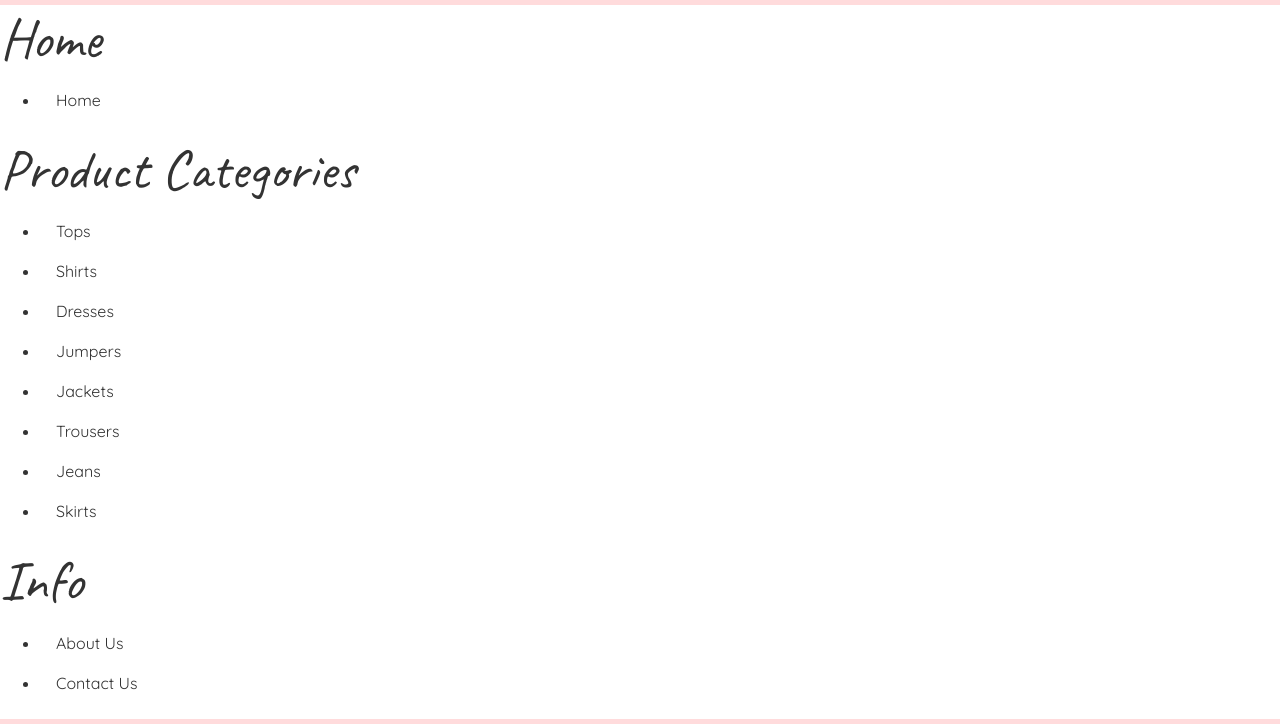
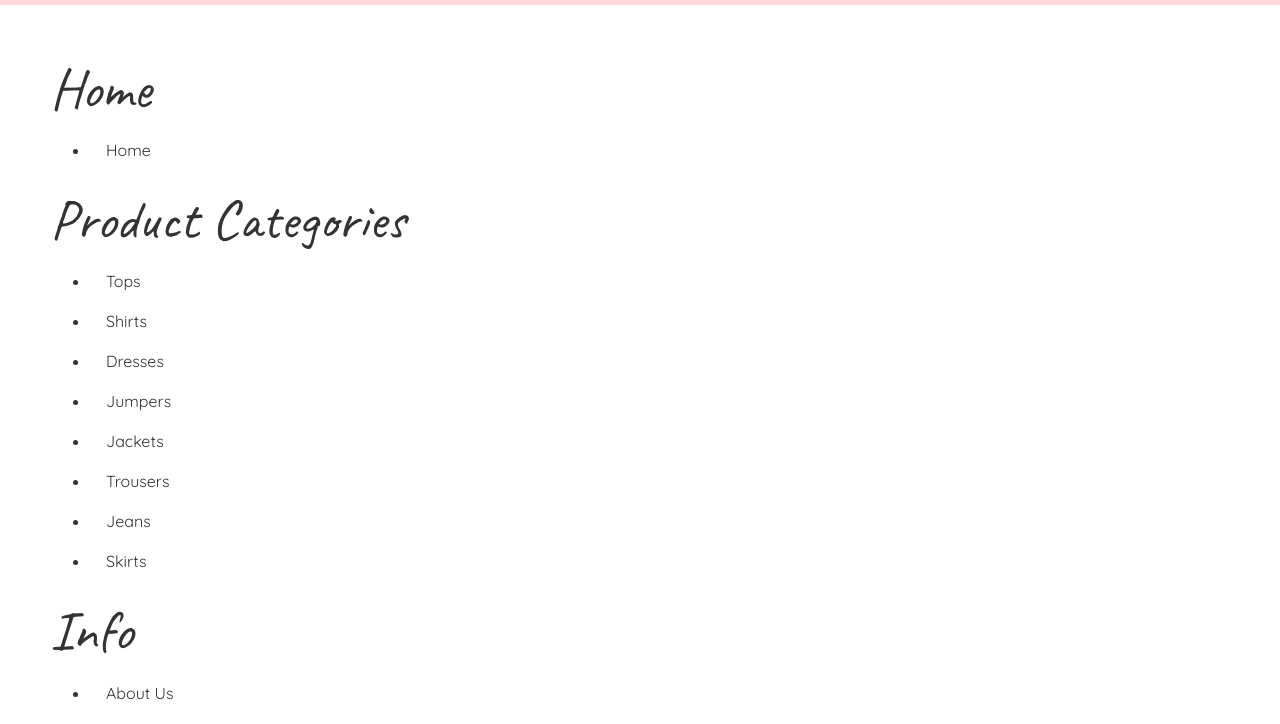
Before and after one commit to Code-Institute-Submissions/CottonBox, a plain HTML site: page sitemap.html in a window 1280 px wide. Shown: the part 69-793 px from the top of the page. Drawn offline with nearby package versions, Linux system fonts and the light colour scheme.

Commit message:
Styled sitemap.html

```diff
--- a/assets/css/style.css
+++ b/assets/css/style.css
@@ -173,6 +173,11 @@
   color: red;
 }
 
+/*--------------------------------------------------------------------- Sitemap Page ----------------------------------------------*/
+.sitemap-info {
+  margin: 50px;
+}
+
 /*--------------------------------------------------------------------- Footer ----------------------------------------------*/
 footer i {
   font-size: 2rem;
```
